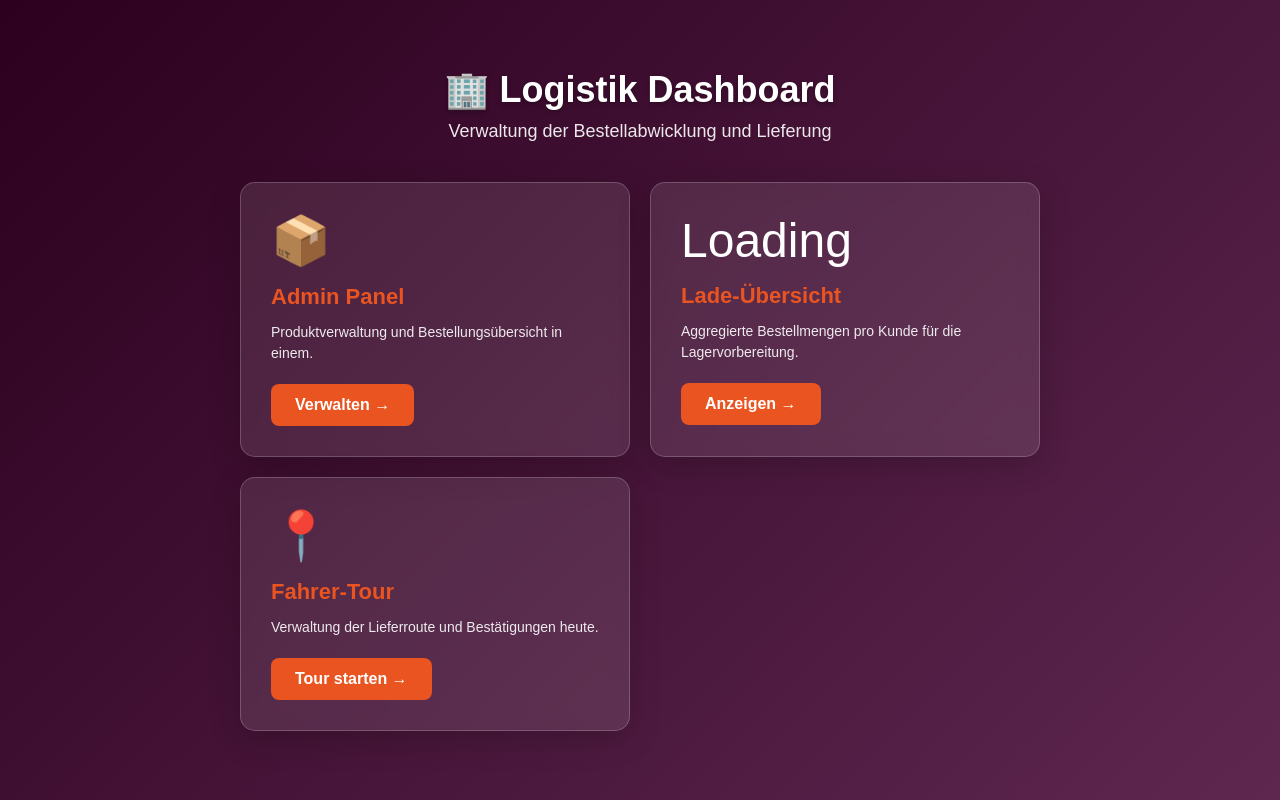
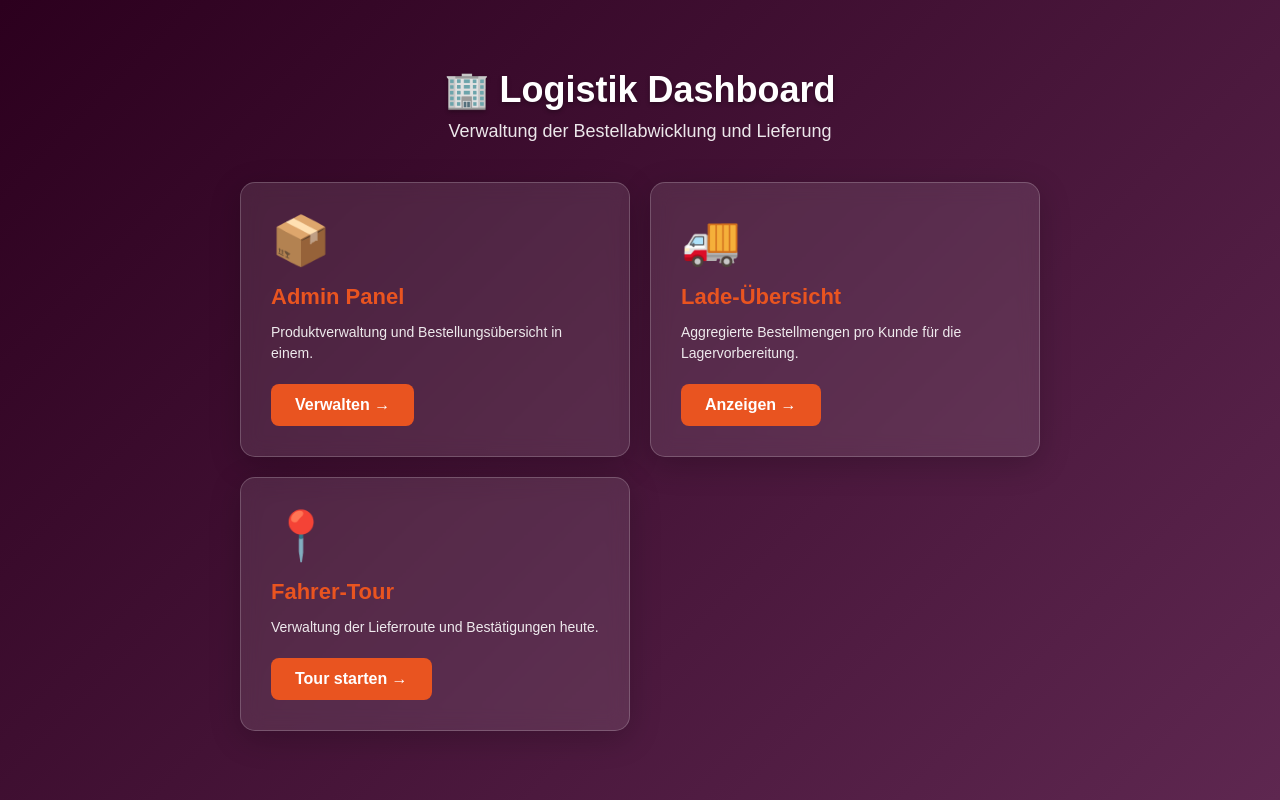
Before and after one commit to Sadullah-TANRIKULU/lieferung-stelle, a website: page public/index.html in a window 1280 px wide. Drawn offline with Linux system fonts and the light colour scheme; sample sign-in values are in the browser's storage.

Commit message:
LKW Icon gestellt

```diff
--- a/public/index.html
+++ b/public/index.html
@@ -1,5 +1,6 @@
 <!doctype html>
 <html lang="de">
+
 <head>
   <meta charset="UTF-8" />
   <meta name="viewport" content="width=device-width, initial-scale=1.0" />
@@ -126,6 +127,7 @@
     }
   </style>
 </head>
+
 <body>
   <div class="container">
     <div class="header">
@@ -142,7 +144,7 @@
       </div>
 
       <div class="card">
-          <div class="card-icon">Loading</div>
+        <div class="card-icon">🚚</div>
         <h2>Lade-Übersicht</h2>
         <p>Aggregierte Bestellmengen pro Kunde für die Lagervorbereitung.</p>
         <a href="loading.html" target="_blank">Anzeigen →</a>
@@ -165,4 +167,5 @@
     }
   </script>
 </body>
+
 </html>
```
Lines whose indentation alone changed are shown as unchanged.
